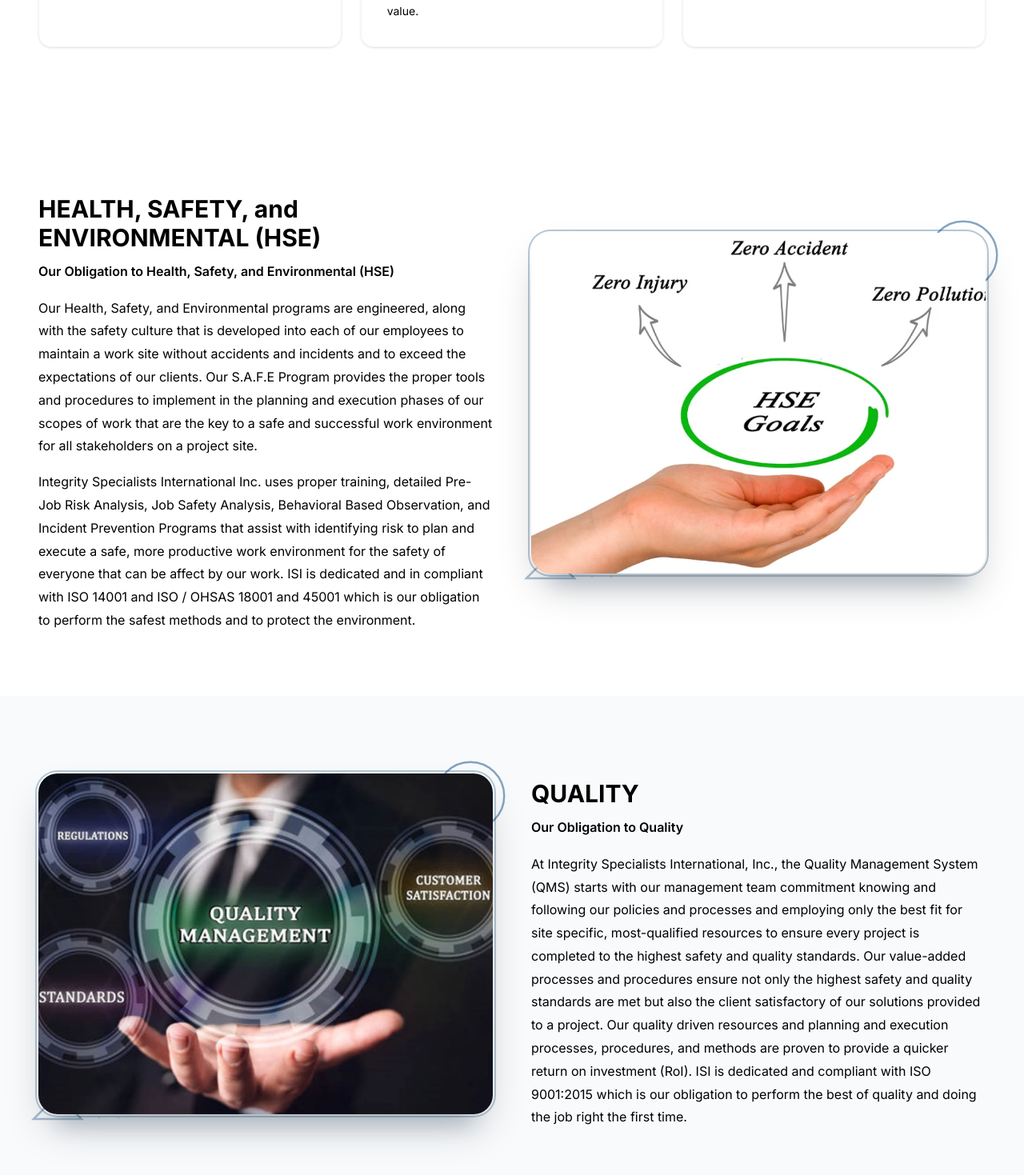
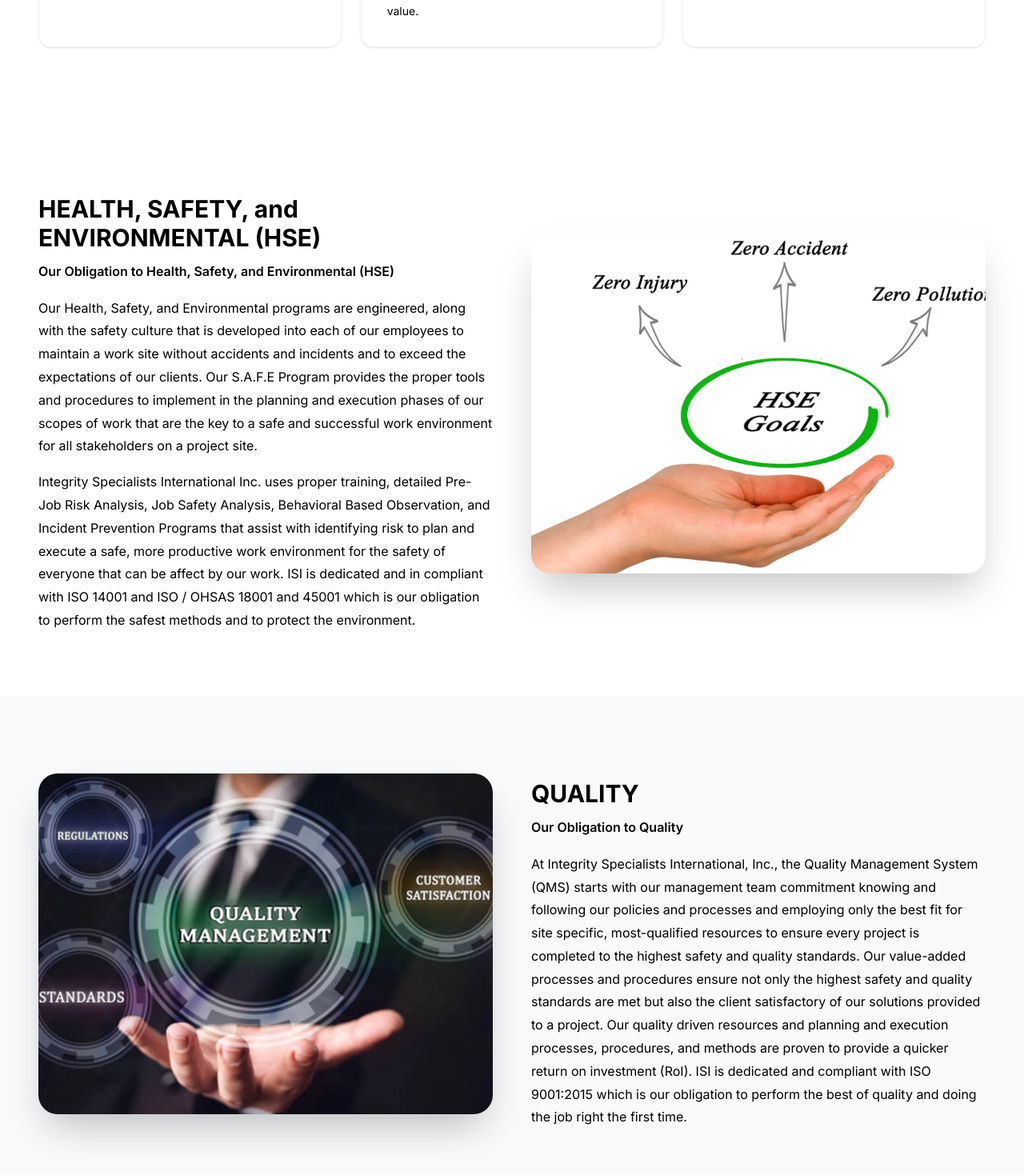
Before and after one commit to Muhammadkashifsaeed/System, a Next.js app: page / in a window 1280 px wide. Shown: the part 2996-4465 px from the top of the page at 80% size. Built offline with nearby package versions, Linux system fonts and the light colour scheme.

Commit message:
revert: restore original Quality and HSE image presentation
- Remove premium decorative wrappers from both images
- Restore original simple aspect-[4/3] containers
- Keep images exactly as they were before decorative styling

```diff
--- a/src/components/AboutHSESections.tsx
+++ b/src/components/AboutHSESections.tsx
@@ -25,37 +25,6 @@
               </div>
             </div>
             <div className="order-1 lg:order-2 flex justify-center">
-              <div className="relative w-full max-w-2xl">
-                <div className="absolute -inset-1 rounded-[28px] border-2 border-primary/30 bg-white/60 pointer-events-none" aria-hidden="true" />
-                <div className="absolute -top-5 -right-5 h-24 w-24 pointer-events-none" aria-hidden="true">
-                  <svg viewBox="0 0 100 100" fill="none" className="h-full w-full text-primary">
-                    <circle cx="50" cy="50" r="44" stroke="currentColor" strokeWidth="2.5" opacity="0.5" />
-                  </svg>
-                </div>
-                <div className="absolute top-2 right-2 h-16 w-16 opacity-[0.12] pointer-events-none" aria-hidden="true">
-                  <svg viewBox="0 0 100 100" className="h-full w-full text-primary">
-                    {Array.from({ length: 16 }).map((_, i) => {
-                      const x = (i % 4) * 25 + 12.5;
-                      const y = Math.floor(i / 4) * 25 + 12.5;
-                      return <circle key={i} cx={x} cy={y} r="2" fill="currentColor" />;
-                    })}
-                  </svg>
-                </div>
-                <div className="absolute -bottom-4 -left-4 h-20 w-20 pointer-events-none" aria-hidden="true">
-                  <svg viewBox="0 0 80 80" fill="none" className="h-full w-full text-primary">
-                    <path d="M10 70 L40 40 L70 70 Z" stroke="currentColor" strokeWidth="2.5" opacity="0.35" />
-                  </svg>
-                </div>
-                <div className="absolute -bottom-3 left-6 right-6 h-5 rounded-[20px] bg-primary/20 blur-md pointer-events-none" aria-hidden="true" />
-                <div className="absolute -bottom-2 left-10 opacity-[0.1] pointer-events-none" aria-hidden="true">
-                  <svg viewBox="0 0 80 80" className="h-16 w-16 text-primary">
-                    {Array.from({ length: 9 }).map((_, i) => {
-                      const x = (i % 3) * 30 + 15;
-                      const y = Math.floor(i / 3) * 30 + 15;
-                      return <circle key={i} cx={x} cy={y} r="2" fill="currentColor" />;
-                    })}
-                  </svg>
-                </div>
               <div className="relative aspect-[4/3] w-full max-w-2xl overflow-hidden rounded-3xl shadow-2xl">
                 <Image
                   src="/images/Program.webp"
@@ -70,44 +39,12 @@
             </div>
           </div>
         </div>
-        </div>
       </section>
 
       <section className="bg-[#F8FAFC] section-padding">
         <div className="mx-auto max-w-7xl px-6 sm:px-8 lg:px-12">
           <div className="grid grid-cols-1 gap-12 lg:grid-cols-2 items-center">
             <div className="flex justify-center">
-              <div className="relative w-full max-w-2xl">
-                <div className="absolute -inset-1 rounded-[28px] border-2 border-primary/30 bg-white/60 pointer-events-none" aria-hidden="true" />
-                <div className="absolute -top-5 -right-5 h-24 w-24 pointer-events-none" aria-hidden="true">
-                  <svg viewBox="0 0 100 100" fill="none" className="h-full w-full text-primary">
-                    <circle cx="50" cy="50" r="44" stroke="currentColor" strokeWidth="2.5" opacity="0.5" />
-                  </svg>
-                </div>
-                <div className="absolute top-2 right-2 h-16 w-16 opacity-[0.12] pointer-events-none" aria-hidden="true">
-                  <svg viewBox="0 0 100 100" className="h-full w-full text-primary">
-                    {Array.from({ length: 16 }).map((_, i) => {
-                      const x = (i % 4) * 25 + 12.5;
-                      const y = Math.floor(i / 4) * 25 + 12.5;
-                      return <circle key={i} cx={x} cy={y} r="2" fill="currentColor" />;
-                    })}
-                  </svg>
-                </div>
-                <div className="absolute -bottom-4 -left-4 h-20 w-20 pointer-events-none" aria-hidden="true">
-                  <svg viewBox="0 0 80 80" fill="none" className="h-full w-full text-primary">
-                    <path d="M10 70 L40 40 L70 70 Z" stroke="currentColor" strokeWidth="2.5" opacity="0.35" />
-                  </svg>
-                </div>
-                <div className="absolute -bottom-3 left-6 right-6 h-5 rounded-[20px] bg-primary/20 blur-md pointer-events-none" aria-hidden="true" />
-                <div className="absolute -bottom-2 left-10 opacity-[0.1] pointer-events-none" aria-hidden="true">
-                  <svg viewBox="0 0 80 80" className="h-16 w-16 text-primary">
-                    {Array.from({ length: 9 }).map((_, i) => {
-                      const x = (i % 3) * 30 + 15;
-                      const y = Math.floor(i / 3) * 30 + 15;
-                      return <circle key={i} cx={x} cy={y} r="2" fill="currentColor" />;
-                    })}
-                  </svg>
-                </div>
               <div className="relative aspect-[4/3] w-full max-w-2xl overflow-hidden rounded-3xl shadow-2xl">
                 <Image
                   src="/images/safety.webp"
@@ -117,7 +54,6 @@
                   sizes="(max-width: 1024px) 100vw, 50vw"
                   className="object-cover"
                 />
-                </div>
               </div>
             </div>
             <div>
```
Lines whose indentation alone changed are shown as unchanged.
